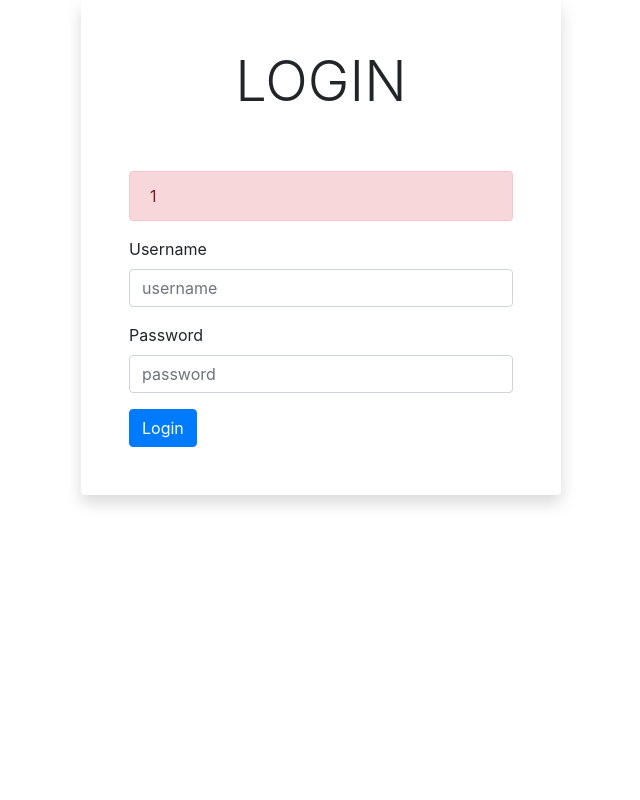
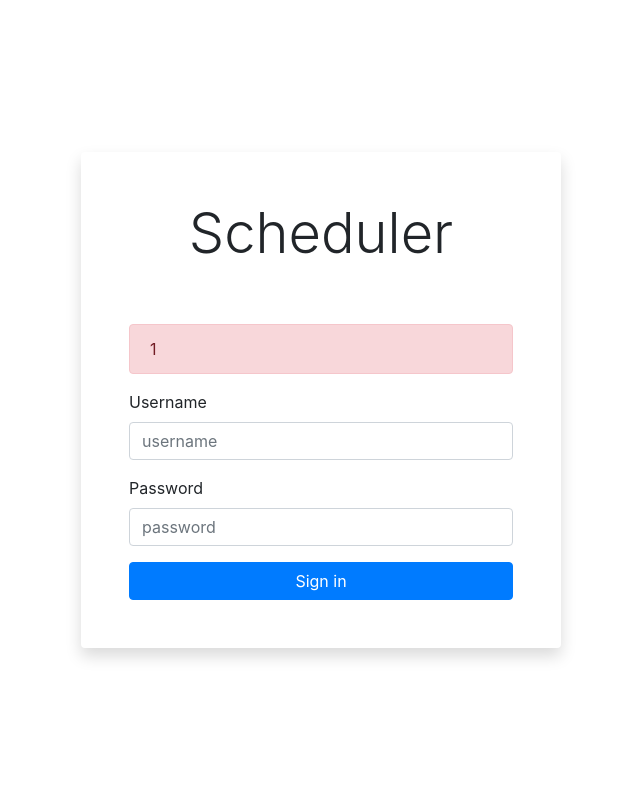
Before and after one commit to ChristopherKevinHamdajani/INFO263_project, a PHP site: page /login.php?error=1 in a window 1280 px wide. Shown: the whole page, without its empty margins (319-959 px from the left). Run offline with PHP 8.4, Linux system fonts and the light colour scheme.

Commit message:
do a bit editing on login.php

```diff
--- a/authenticate.php
+++ b/authenticate.php
@@ -1,6 +1,6 @@
 <?php
 
-//include "server.php";
+include "server.php";
 
 if (isset($_POST['username']) && isset($_POST['password'])) {
     $username = $_POST['username'];
--- a/login.php
+++ b/login.php
@@ -16,26 +16,27 @@
 </head>
 
 <body>
-    <div class="d-flex justify-content-center align">
+    <div class="d-flex justify-content-center align-items-center" style="min-height: 100vh;" >
         <form class="p-5 rounded shadow"
+
               action="authenticate.php"
               method="post"
               style="width: 30rem">
-            <h1 class="text-center pb-5 display-4">LOGIN</h1>
+            <h1 class="text-center pb-5 display-4">Scheduler</h1>
             <?php if ($_GET['error']) {?>
             <div class="alert alert-danger" role="alert">
                 <?=$_GET['error']?>
             </div>
             <?php } ?>
             <div class="mb-3">
-                <label for="exampleInputEmail1" class="form-label">Username</label>
-                <input type="text" name="username" placeholder="username" class="form-control" id="exampleInputEmail1" aria-describedby="emailHelp">
+                <label for="inputName" class="form-label">Username</label>
+                <input type="text" name="username" placeholder="username" class="form-control" id="inputName" aria-describedby="username">
             </div>
             <div class="mb-3">
-                <label for="exampleInputPassword1" class="form-label">Password</label>
-                <input type="password" name="password" placeholder="password" class="form-control" id="exampleInputPassword1">
+                <label for="inputPassword" class="form-label">Password</label>
+                <input type="password" name="password" placeholder="password" class="form-control" id="inputPassword">
             </div>
-            <button type="submit" class="btn btn-primary">Login</button>
+            <button type="submit" class="btn btn-primary" style="width: 24rem">Sign in</button>
         </form>
 
     </div>
```
